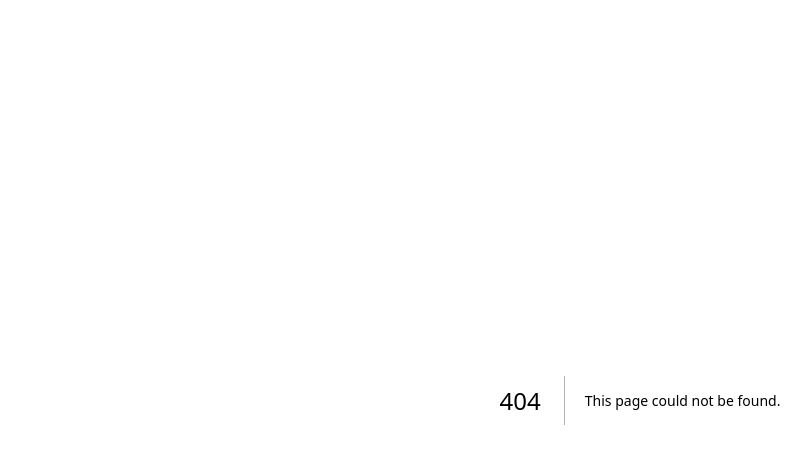
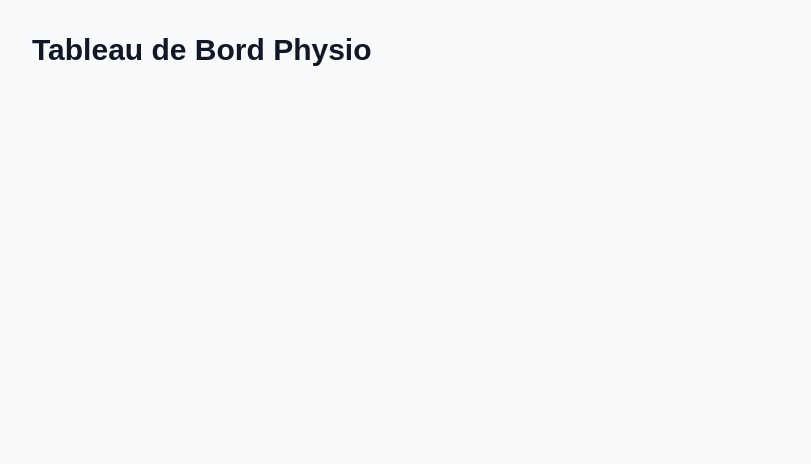
Before and after one commit to Shanti31/pocket-therapist, a Next.js app in the folder my-frontend/: page /physio in a window 1280 px wide. Before the commit this address had no page. Shown: the top 464 px of the page, without its empty margins (0-811 px from the left). Built offline with nearby package versions, Linux system fonts and the light colour scheme.

Commit message:
add 2 routes

```diff
--- /dev/null
+++ b/my-frontend/app/client/page.tsx
@@ -0,0 +1,12 @@
+export default function ClientDashboard() {
+  return (
+    <div className="min-h-screen bg-gray-50">
+      <div className="max-w-7xl mx-auto px-4 sm:px-6 lg:px-8 py-8">
+        <h1 className="text-3xl font-bold text-gray-900">Tableau de Bord Client</h1>
+        <div className="mt-8">
+          {/* Dashboard content will go here */}
+        </div>
+      </div>
+    </div>
+  )
+}
--- /dev/null
+++ b/my-frontend/app/physio/page.tsx
@@ -0,0 +1,12 @@
+export default function PhysioDashboard() {
+  return (
+    <div className="min-h-screen bg-gray-50">
+      <div className="max-w-7xl mx-auto px-4 sm:px-6 lg:px-8 py-8">
+        <h1 className="text-3xl font-bold text-gray-900">Tableau de Bord Physio</h1>
+        <div className="mt-8">
+          {/* Dashboard content will go here */}
+        </div>
+      </div>
+    </div>
+  )
+}
```
